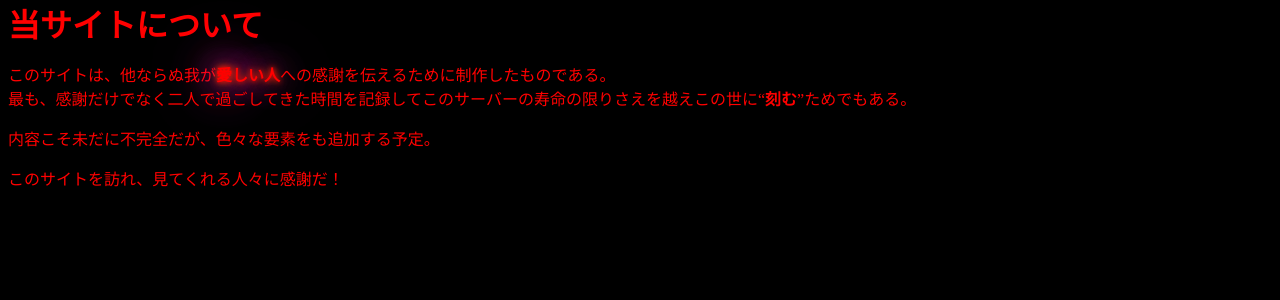
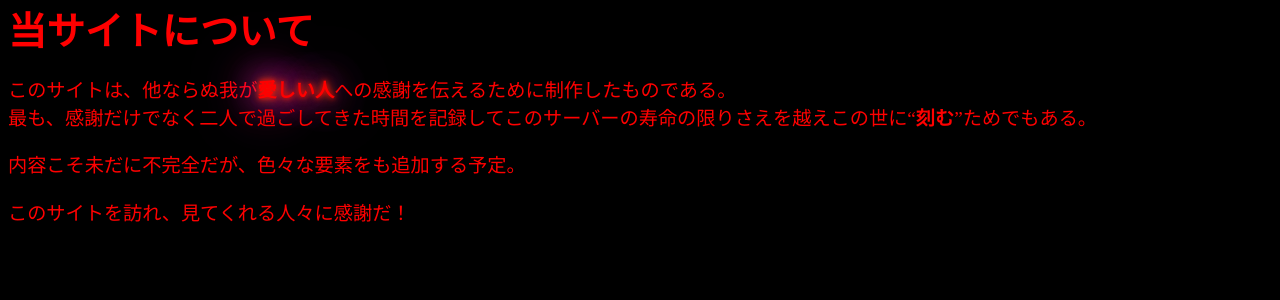
Before and after one commit to ilya-aika/ilya-aika.github.io, a Jekyll site: the page built from _pages/about.md, in a window 1280 px wide. Shown: the top 300 px of the page. Built offline with Jekyll 4.4.1, drawn with Linux system fonts in a browser that asks for light colours; some web fonts are replaced.

Commit message:
enlarged the pages font size

```diff
--- a/_assets/css/main.scss
+++ b/_assets/css/main.scss
@@ -306,6 +306,8 @@ hr.short {
 // === PAGES ===
 
 .page-content {
+  font-size: 1.2rem;
+
   padding-left: .5rem;
   padding-right: .5rem;
 }
```
